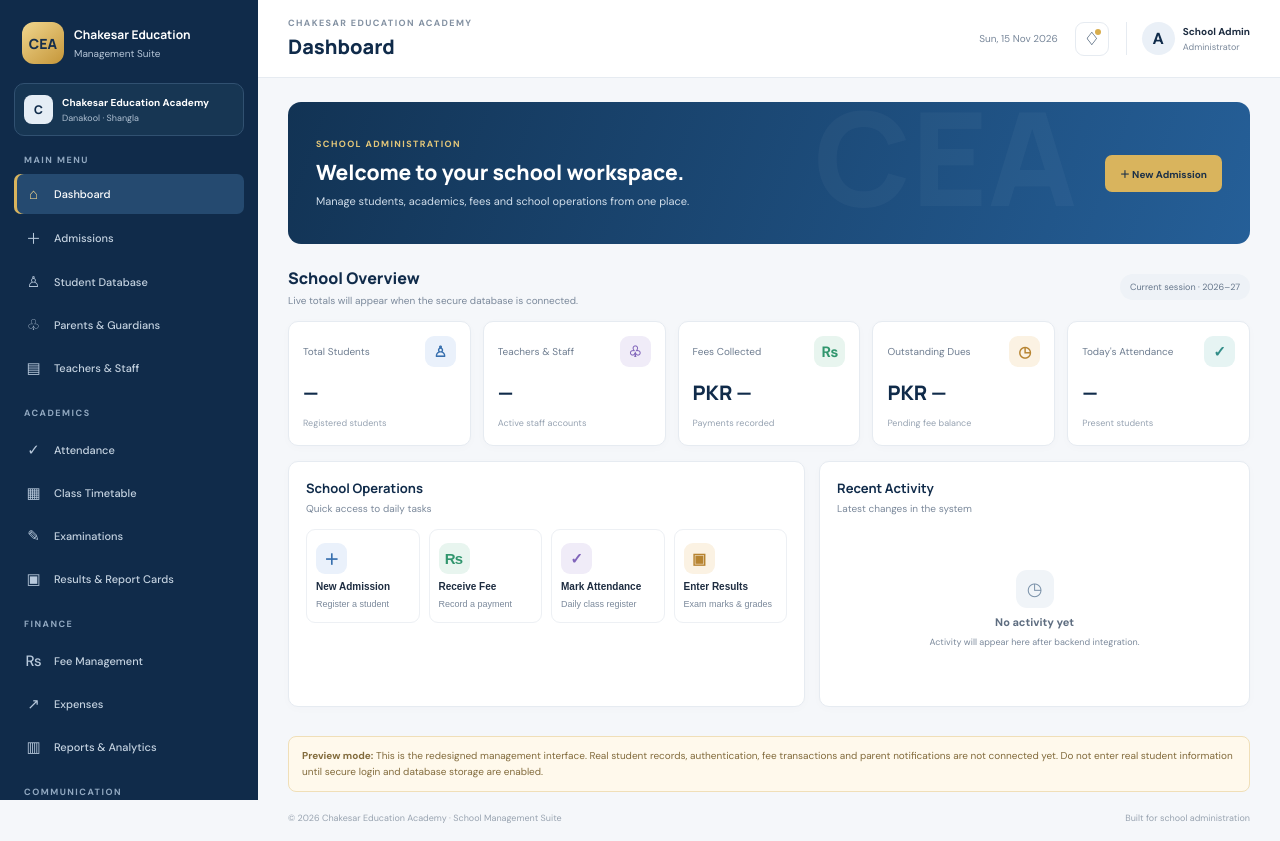
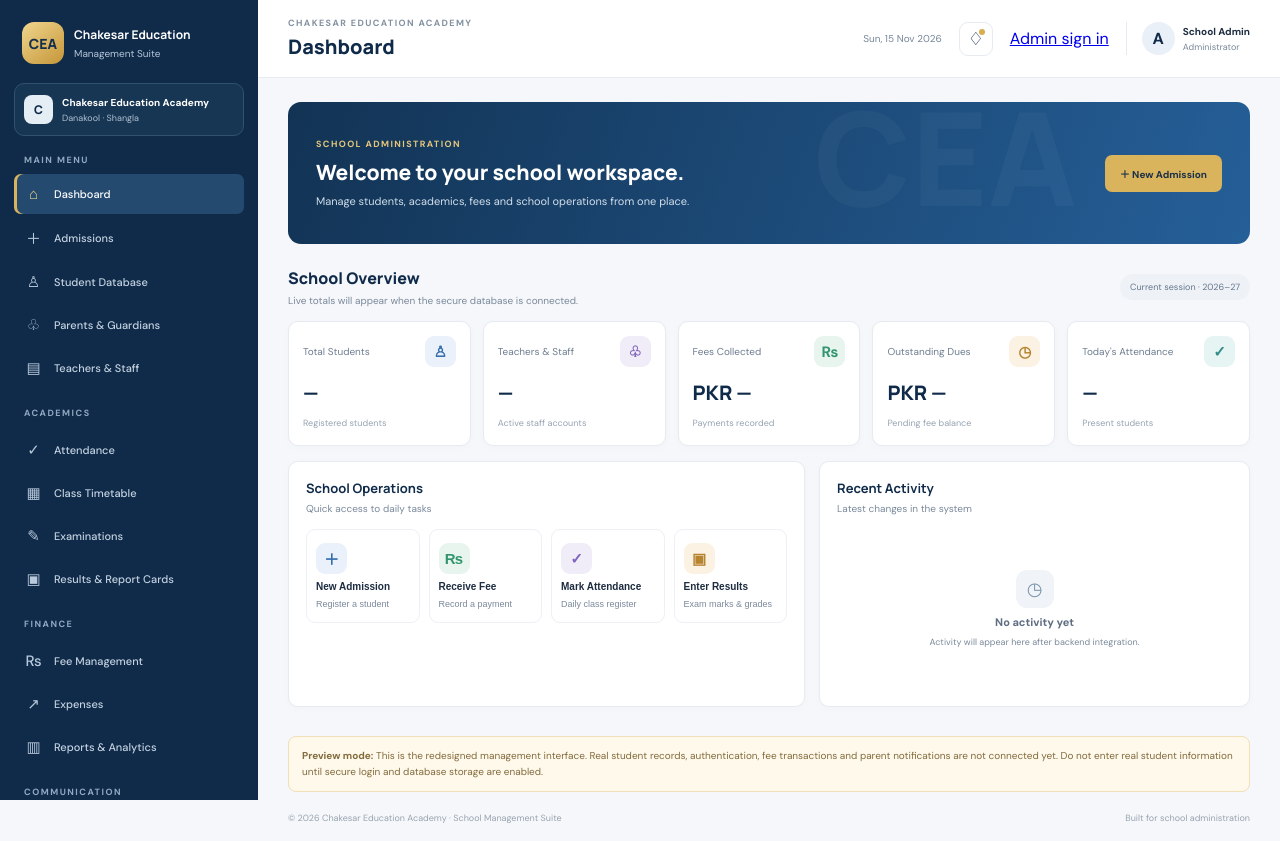
Before and after one commit to malakaimal/cea, a plain HTML site: page management/index.html in a window 1280 px wide. Drawn offline with Linux system fonts and the light colour scheme.

Commit message:
Add admin sign-in link to CEA dashboard

```diff
--- a/management/index.html
+++ b/management/index.html
@@ -37,7 +37,7 @@
 <main class="main-area">
 <header class="topbar">
   <div class="top-left"><button class="menu-toggle" id="menuToggle" aria-label="Open menu">☰</button><div><div class="eyebrow">CHAKESAR EDUCATION ACADEMY</div><h1 id="pageTitle">Dashboard</h1></div></div>
-  <div class="top-actions"><div class="date-chip" id="todayDate"></div><button class="icon-btn" data-page="notifications" aria-label="Notifications">♢<i></i></button><div class="profile-chip"><span class="profile-avatar">A</span><span><b>School Admin</b><small>Administrator</small></span></div></div>
+  <div class="top-actions"><div class="date-chip" id="todayDate"></div><button class="icon-btn" data-page="notifications" aria-label="Notifications">♢<i></i></button><a class="sign-in-link" href="login.html">Admin sign in</a><div class="profile-chip"><span class="profile-avatar">A</span><span><b>School Admin</b><small>Administrator</small></span></div></div>
 </header>
 <div class="content-area">
 <section class="page active" id="dashboard">
```
